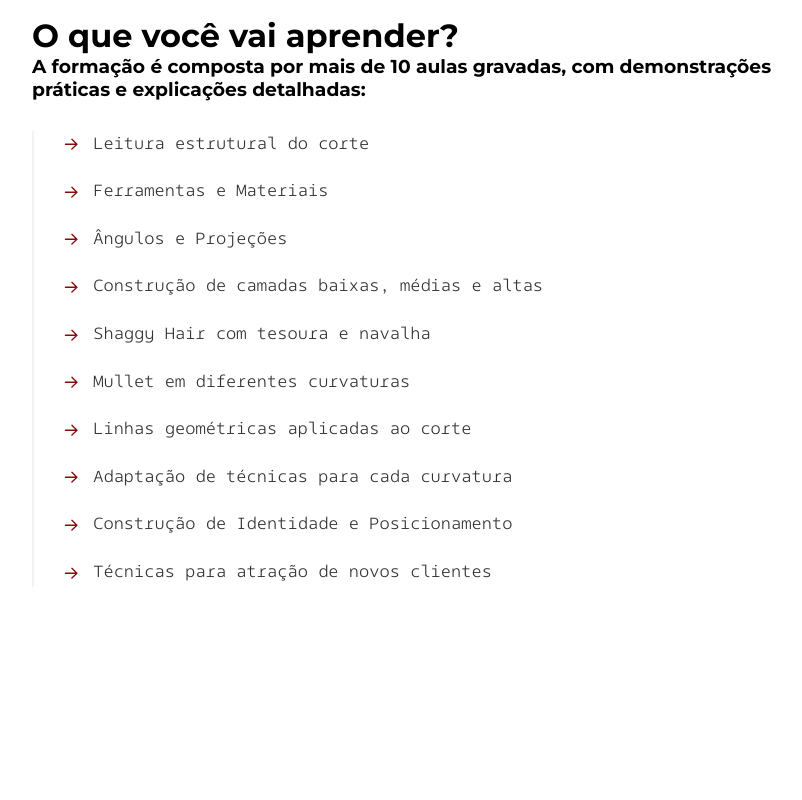
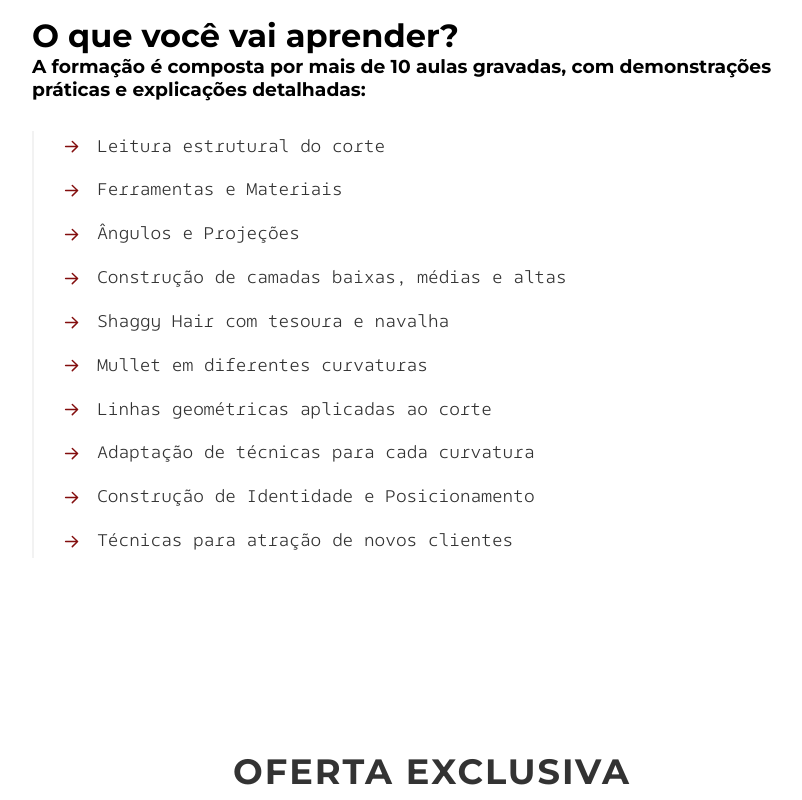
Before and after one commit to 3ielzinh/grifty, a React (Vite) app: page / in a window 1280 px wide. Shown: the part 5400-6200 px from the top of the page, without its empty margins (208-1010 px from the left). Built offline with nearby package versions, Linux system fonts and the light colour scheme.

Commit message:
Fix: ajuste de espaçamento

```diff
--- a/src/components/p4/P4.css
+++ b/src/components/p4/P4.css
@@ -56,13 +56,19 @@
   transform: translateY(-50%); /* Garante que a ponta da seta faça sentido */
 }
 
+.p4 .seguir {
+  display: flex;
+  flex-direction: column;
+  gap: 0.7rem;
+}
+
 .p4 .seguir p {
-  margin: 20px 0;
-  font-size: 1.15rem;
+  margin: 0;
+  font-size: 1.2rem;
   display: flex;
   align-items: center;
-  gap: 0.8rem;
-  line-height: 1.5;
+  gap: 1rem;
+  line-height: 1.7;
   color: #333;
 }
 
```
